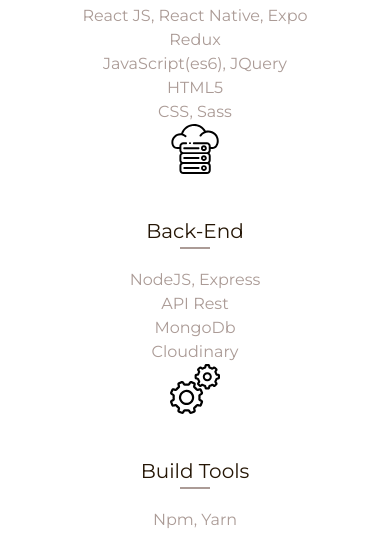
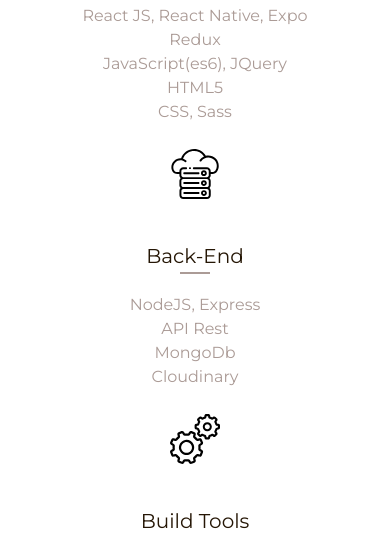
Before and after one commit to newblues/portfolio-app, a React (Create React App) app: page / in a window 390 px wide. Shown: the part 2000-2534 px from the top of the page. Built offline with nearby package versions, Linux system fonts and the light colour scheme.

Commit message:
media querys

```diff
--- a/src/App.css
+++ b/src/App.css
@@ -1,18 +1,18 @@
-@import url("https://fonts.googleapis.com/css?family=Montserrat");
+@import url('https://fonts.googleapis.com/css?family=Montserrat');
 
 :root {
-  --main-color:#EF626C;
-  --white-color:#FEFEFF;
+  --main-color: #ef626c;
+  --white-color: #fefeff;
   --brown-color: #251605;
-  --grey-color:#AB9B96;
-  --silver-color: #848C8E;
+  --grey-color: #ab9b96;
+  --silver-color: #848c8e;
 }
 
-*{
+* {
   scroll-behavior: smooth;
 }
 
-body{
+body {
   margin: 0;
   padding: 0;
   background-color: var(--silver-color);
@@ -20,74 +20,96 @@
 }
 
 #navbar {
-  transition: 0.8s
+  transition: 0.8s;
 }
 
-a{
+a {
   color: var(--main-color);
 }
 
-.link{
+.link {
   color: var(--brown-color);
   margin: 0px 25px 0px 0px;
-
 }
 
-.link:hover{
+.link:hover {
   color: var(--silver-color);
 }
 
-p{
+p {
   color: var(--grey-color);
   font-size: 14;
 }
 
-
-.projectImg:hover{
+.projectImg:hover {
   opacity: 0.5;
-};
-
-.projectImg:hover{
-	-webkit-transition: .3s ease-in-out;
-	transition: .3s ease-in-out;
 }
 
-.sectionTitle:after{
+.projectImg:hover {
+  -webkit-transition: 0.3s ease-in-out;
+  transition: 0.3s ease-in-out;
+}
+
+.sectionTitle:after {
   content: '';
   position: absolute;
   top: 70%;
   left: 50%;
   -webkit-transform: translate(-50%, -50%);
-          transform: translate(-50%, -50%);
+  transform: translate(-50%, -50%);
   height: 2px;
   width: 80px;
   background: var(--grey-color);
- }
-.sectionTitle{
+}
+.sectionTitle {
   font-size: 40px;
   margin: 25px 0 50px 0;
   color: var(--brown-color);
 }
 
-.sectionSubtitle{
-  position : relative;
+.sectionSubtitle {
+  position: relative;
   font-size: 20px;
   margin: 25px 0 25px 0;
   color: var(--brown-color);
 }
 
-.rowPorfolio{
-  margin-bottom:50px;
+.rowPorfolio {
+  margin-bottom: 50px;
 }
 
-.sectionSubtitle:after{
+.sectionSubtitle:after {
   content: '';
   position: absolute;
   top: 120%;
   left: 50%;
   -webkit-transform: translate(-50%, -50%);
-          transform: translate(-50%, -50%);
+  transform: translate(-50%, -50%);
   height: 2px;
   width: 30px;
   background: var(--grey-color);
- };
+}
+
+li {
+  margin-left: 15px;
+}
+
+@media only screen and (max-width: 576px) {
+  .sm-mt {
+    margin-top: 25px;
+  }
+
+  .sm-mb {
+    margin-bottom: 25px;
+  }
+}
+
+@media only screen and (max-width: 768px) {
+  .md-mt {
+    margin-top: 25px;
+  }
+
+  .md-mb {
+    margin-bottom: 25px;
+  }
+}
--- a/src/App.js
+++ b/src/App.js
@@ -1,5 +1,5 @@
 import React, { Component } from 'react';
-import { BrowserRouter as Router} from 'react-router-dom';
+import { BrowserRouter as Router } from 'react-router-dom';
 
 import './App.css';
 import './animate.css';
@@ -24,7 +24,9 @@
 
     // TOGGLE NAV BAR ON SCROLL
     var prevScrollpos = window.pageYOffset;
+    var windowWidth = document.documentElement.clientHeight;
 
+    if (windowWidth > 768) {
       window.onscroll = function() {
         var currentScrollPos = window.pageYOffset;
         if (prevScrollpos > currentScrollPos) {
@@ -35,8 +37,10 @@
         prevScrollpos = currentScrollPos;
       };
     }
+  }
 
   render() {
+    console.log(document.documentElement.clientHeight);
     return (
       <Provider store={store}>
         <Router>
@@ -45,7 +49,7 @@
             <Home />
             <AboutMe />
             <Skills />
-            <Portfolio/>
+            <Portfolio />
           </div>
         </Router>
       </Provider>
--- a/src/components/AboutMe.js
+++ b/src/components/AboutMe.js
@@ -61,7 +61,7 @@
               />
             </Col>
             <Col xs='12' md='4' className='text-center'>
-              <ScrollAnimation animateIn='bounceIn'>
+              <ScrollAnimation className='mt' animateIn='bounceIn'>
                 <img
                   style={style.logo}
                   src={require('../images/resume.svg')}
--- a/src/components/Portfolio.js
+++ b/src/components/Portfolio.js
@@ -20,10 +20,11 @@
 
           <Row className='rowPorfolio'>
             <Col
-              xs='12' md='6'
+              xs='12'
+              md='6'
               className='d-flex justify-content-center align-items-center'
             >
-              <ScrollAnimation animateIn='fadeInLeft'>
+              <ScrollAnimation className='md-mb' animateIn='fadeInLeft'>
                 <div className='shadow rounded projectImg'>
                   <img
                     className='projectImg'
@@ -35,7 +36,8 @@
               </ScrollAnimation>
             </Col>
             <Col
-              xs='12' md='6'
+              xs='12'
+              md='6'
               className='d-flex flex-column justify-content-center align-items-center'
             >
               <div style={style.header}>
@@ -79,7 +81,8 @@
           </Row>
           <Row>
             <Col
-              xs='12' md='6'
+              xs='12'
+              md='6'
               className='d-flex flex-column justify-content-center align-items-center'
             >
               <div style={style.header}>
@@ -121,10 +124,11 @@
               </div>
             </Col>
             <Col
-              xs='12' md='6'
+              xs='12'
+              md='6'
               className='d-flex justify-content-center align-items-center'
             >
-              <ScrollAnimation animateIn='fadeInRight'>
+              <ScrollAnimation className='md-mt' animateIn='fadeInRight'>
                 <div className='shadow rounded projectImg'>
                   <img
                     className='projectImg'
--- a/src/components/Skills.js
+++ b/src/components/Skills.js
@@ -32,7 +32,7 @@
               <p style={style.p}>CSS, Sass</p>
             </Col>
             <Col style={style.col} xs='12' sm='4'>
-              <ScrollAnimation animateIn='bounceIn'>
+              <ScrollAnimation className='sm-mt' animateIn='bounceIn'>
                 <img
                   style={style.logo}
                   src={require('../images/database.svg')}
@@ -46,7 +46,7 @@
               <p style={style.p}>Cloudinary</p>
             </Col>
             <Col style={style.col} xs='12' sm='4'>
-              <ScrollAnimation animateIn='bounceIn'>
+              <ScrollAnimation className='sm-mt' animateIn='bounceIn'>
                 <img
                   style={style.logo}
                   src={require('../images/settings.svg')}
```
Lines whose indentation alone changed are shown as unchanged.
